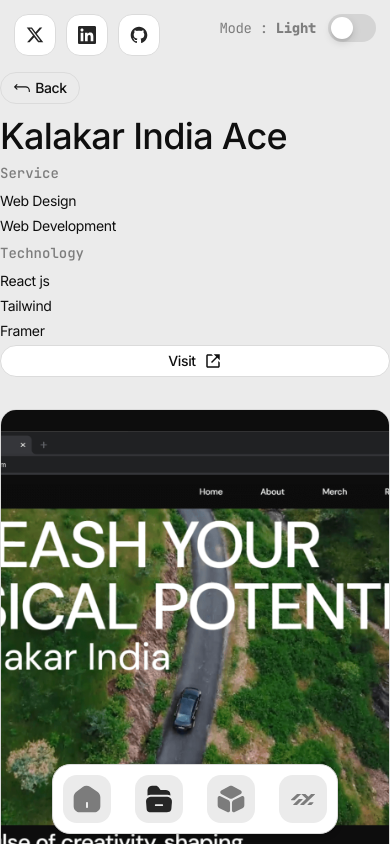
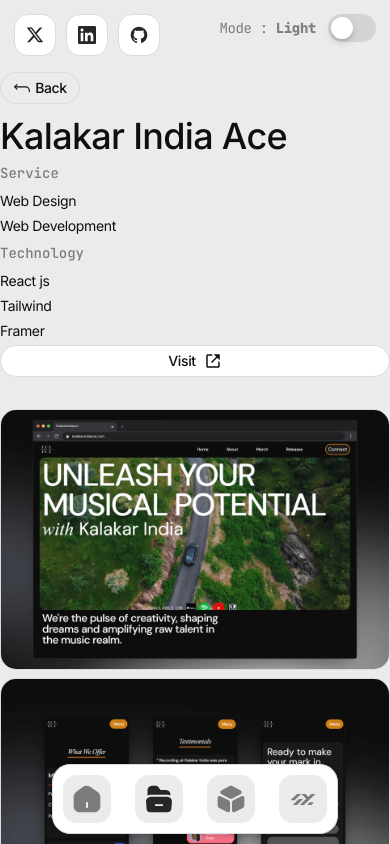
Before and after one commit to Shubham-yelekar/portfolio2024, a React (Vite) app: page /projects/1 in a window 390 px wide. Shown: the top 844 px of the page. Built offline with nearby package versions, Linux system fonts and the light colour scheme.

Commit message:
minor bug fixes

```diff
--- a/src/App.css
+++ b/src/App.css
@@ -7,7 +7,7 @@
 
 :root {
   --white : rgba(255,255,255,1);
-
+  --black : rgb(10, 10, 10);
   --border-gray: rgb(40, 40, 40);
   --gray:#161414;
   --light-gray:rgb(221, 221, 221) ;
@@ -628,7 +628,9 @@
 
 .project-detail-grid {
   display: grid;
-  grid-template-columns: repeat(2, 1fr);
+  max-width: 1199px;
+  margin: 0 auto;
+  grid-template-columns: repeat(1fr);
   gap: 8px;
   font-size: 14px;
 }
@@ -636,7 +638,7 @@
 .project-detail-grid img {
   border-radius: 16px;
   width: 100%;
-  height: 64vh;
+  height: auto;
   object-fit: cover;
   border: 1px solid var(--border-gray);
 }
@@ -948,7 +950,7 @@
 }
 
 .linkdin-box svg path {
-  fill: var(--nav-icon-higlight) !important;
+  fill: var(--white);
 }
 
 .linkdin-box svg {
@@ -976,11 +978,11 @@
 }
 
 .x-box svg path {
-  fill: var(--bg-color) !important;
+  fill: var(--black) !important;
 }
 
 .x-box svg {
-  background: var(--nav-icon-higlight);
+  background: var(--white);
   border-radius: 1px;
   transform: scale(4);
   position: absolute;
@@ -1054,6 +1056,9 @@
     height: 60rem;
   }
 
+  .project-detail-grid {
+    grid-template-columns: 1fr;
+  }
 
 
   .archive-wrapper {
@@ -1090,6 +1095,11 @@
   .archive-wrapper {
     grid-template-columns: repeat(2,1fr);
   }
+
+  .project-detail-grid {
+    grid-template-columns: 1fr;
+  }
+
 
   .fancy-image-box {
     width: 5.6rem;
--- a/src/pages/ProjectDetails.jsx
+++ b/src/pages/ProjectDetails.jsx
@@ -15,7 +15,7 @@
   { id: 1,
     name: 'Kalakar India Ace',
     url: 'https://kalakarindiaace.com/',
-    description: 'Description of Project One',
+    description: 'Proven to increase developer productivity and accelerate the pace of software development.',
     thumbnail: ['/assets/projects/kalakar-india-ace/ss-1.png', '/assets/projects/kalakar-india-ace/ss-2.png',],
     services : ['Web Design', 'Web Development'],
     tech : ['React js', 'Tailwind', 'Framer'] },
@@ -23,19 +23,11 @@
   { id: 2,
      name: 'Apple Clone',
      url: 'https://kalakarindiaace.com/',
-     description: 'Description of Project Two',
-     thumbnail: ['/assets/projects/apple-website-clone/hero-image' ],
+     description: 'Proven to increase developer productivity and accelerate the pace of software development.',
+     thumbnail: ['/assets/projects/apple-website-clone/apple-image.jpg' ],
      services : ['Web Design', 'Web Development'],
      tech : ['React js', 'Tailwind', 'Framer']
-    },
-    { id: 3,
-      name: 'New Website',
-      url: 'https://kalakarindiaace.com/',
-      description: 'Description of Project Two',
-      thumbnail: ['/assets/projects/apple-website-clone/hero-image' ],
-      services : ['Web Design', 'Web Development'],
-      tech : ['React js', 'Tailwind', 'Framer']
-     },
+    }
 ];
 
 const ProjectDetails = () => {
--- a/src/pages/Projects.jsx
+++ b/src/pages/Projects.jsx
@@ -17,9 +17,7 @@
     description: 'Description of Project Two',
     thumbnail: '/assets/projects/apple-website-clone/apple-image.jpg',
      tech : 'Web Developement, Web Design'
-  },
-  { id: 3, name: 'Portfolio 1.0', description: 'Description of Project One', thumbnail: '/assets/projects/portfolio-1/thumb-1.jpg' },
-  { id: 4, name: 'Project', description: 'Description of Project One', thumbnail: '/assets/projects/project-1/thumb-1.jpg' }
+  }
 ]
 
 const Projects = () => {
```
